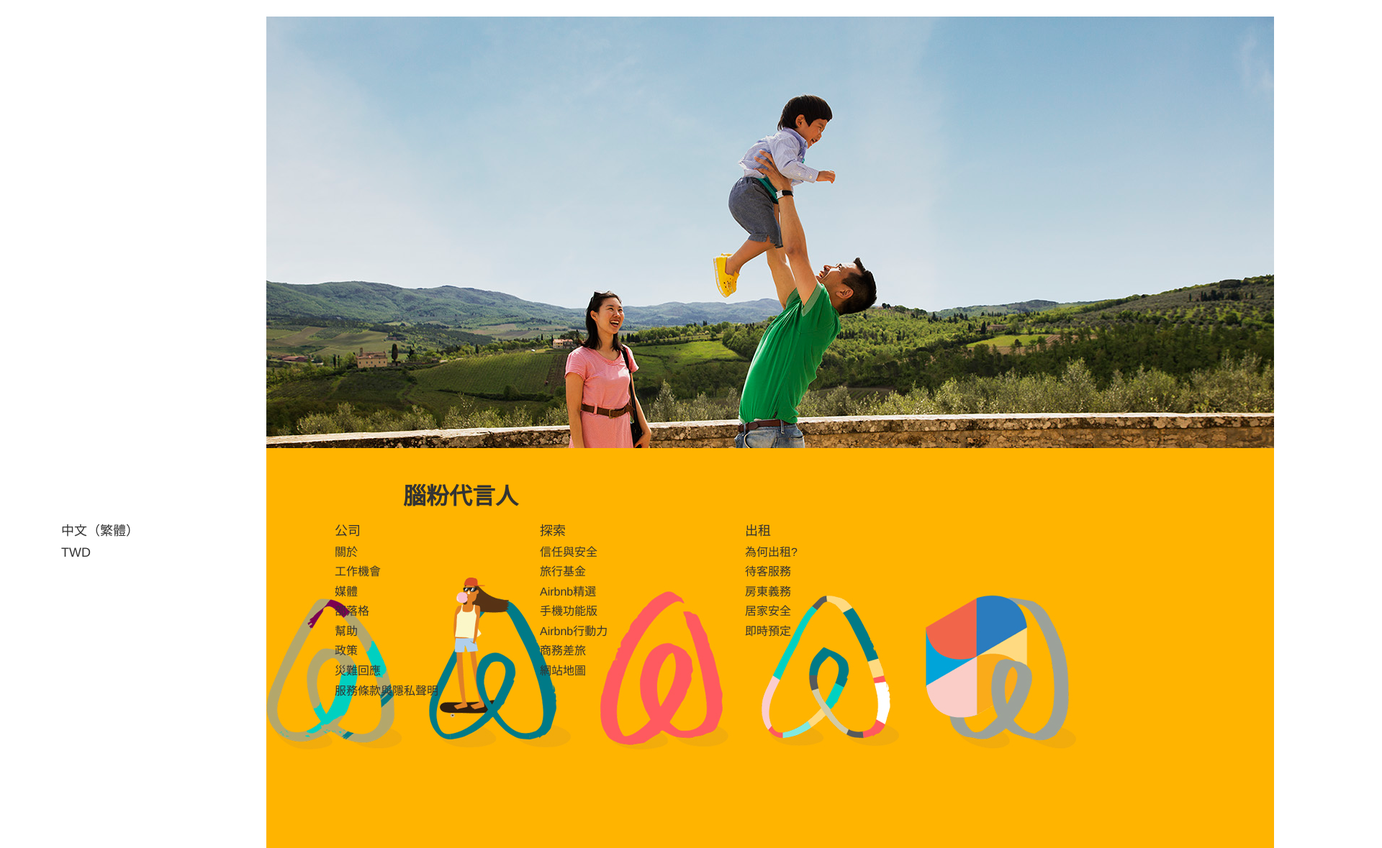
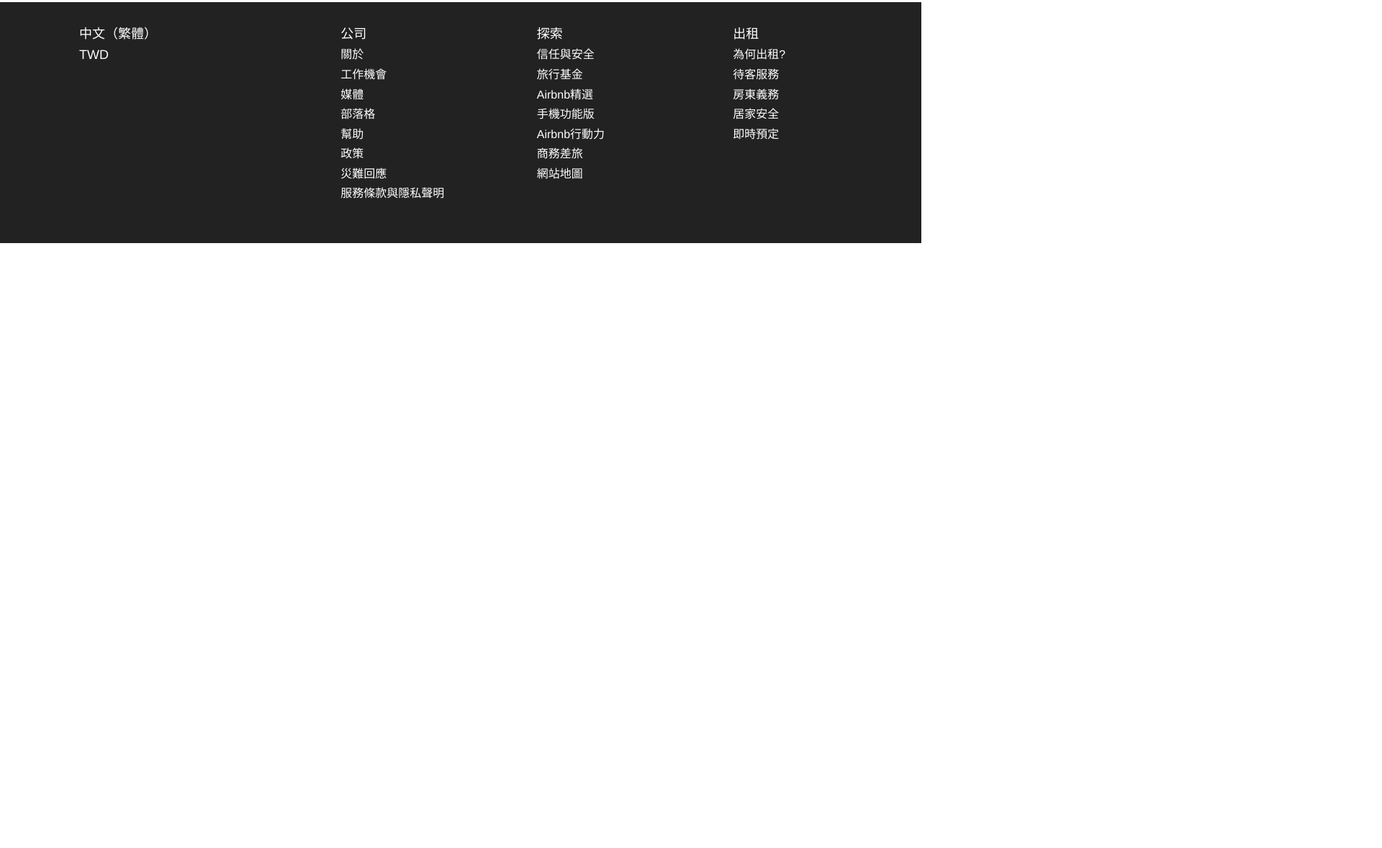
Before and after one commit to FaySie/002-airbnb, a plain HTML site: page index.html in a window 1280 px wide. Shown: the part 3299-4478 px from the top of the page at 72% size, 1920 px wide, since content can reach past the window. After the commit the page ends 3637 px from the top, so only its background shows below. Drawn offline with nearby package versions, Linux system fonts and the light colour scheme.

Commit message:
delete homepage & fix footer

```diff
--- a/css/style.css
+++ b/css/style.css
@@ -238,3 +238,21 @@ main button h5 {
 /*-----------------------------------------------
 *    footer
 -----------------------------------------------*/
+
+footer {
+    background-color: #222222;
+    margin-top: 50px;
+}
+
+.footer_content {
+    margin: 25px;
+}
+
+.footer_content2 {
+    margin-bottom: 50px;
+}
+
+#footer h4,
+#footer h5 {
+    color: #fff;
+}
--- a/index.html
+++ b/index.html
@@ -150,27 +150,28 @@
                         <h2 class="img-title">非鳥</h2>
                     </div>
                 </div>
-                <div class="homepage">
-                    <div class="homepage4"></div>
-                    <div class="homepage3"></div>
-                    <div class="homepage2"></div>
-                    <div class="homepage1"></div>
-                </div>
-                <div class="content">
-                    <h2>腦粉代言人</h2>
-                    <div class="col-md-3"></div>
-                    <div class="col-md-3"></div>
-                    <div class="col-md-3"></div>
-                    <div class="col-md-3"></div>
-                </div>
+                <!--<div class="homepage">-->
+                    <!--<div class="homepage4"></div>-->
+                    <!--<div class="homepage3"></div>-->
+                    <!--<div class="homepage2"></div>-->
+                    <!--<div class="homepage1"></div>-->
+                <!--</div>-->
+                <!--<div class="content">-->
+                    <!--<h2>腦粉代言人</h2>-->
+                    <!--<div class="col-md-3"></div>-->
+                    <!--<div class="col-md-3"></div>-->
+                    <!--<div class="col-md-3"></div>-->
+                    <!--<div class="col-md-3"></div>-->
+                <!--</div>-->
             </div>
         </main>
 <!---------------------------------------------------------------->
 <!--footer
 <!---------------------------------------------------------------->
         <footer>
-            <div class="container">
-                <div class="col-md-3">
+            <div class="container" id="footer">
+                <div class="footer_content">
+                    <div class="col-md-3 footer_content2">
                         <div class="lan">
                             <h4>中文（繁體）</h4>
                         </div>
@@ -178,7 +179,7 @@
                             <h4>TWD</h4>
                         </div>
                     </div>
-                <div class="col-md-2 col-md-offset-1">
+                    <div class="col-md-2 col-md-offset-1 footer_content2">
                         <div class="co">
                             <h4>公司</h4>
                             <h5>關於</h5>
@@ -191,7 +192,7 @@
                             <h5>服務條款與隱私聲明</h5>
                         </div>
                     </div>
-                <div class="col-md-2 col-md-offset-1">
+                    <div class="col-md-2 col-md-offset-1 footer_content2">
                         <div class="co">
                             <h4>探索</h4>
                             <h5>信任與安全</h5>
@@ -203,7 +204,7 @@
                             <h5>網站地圖</h5>
                         </div>
                     </div>
-                <div class="col-md-2 col-md-offset-1">
+                    <div class="col-md-2 col-md-offset-1 footer_content2">
                         <div class="co">
                             <h4>出租</h4>
                             <h5>為何出租?</h5>
@@ -214,6 +215,7 @@
                         </div>
                     </div>
                 </div>
+            </div>
         </footer>
         <script src="//ajax.googleapis.com/ajax/libs/jquery/1.11.1/jquery.min.js"></script>
         <script src="js/bootstrap.js"></script>
```
Lines whose indentation alone changed are shown as unchanged.
